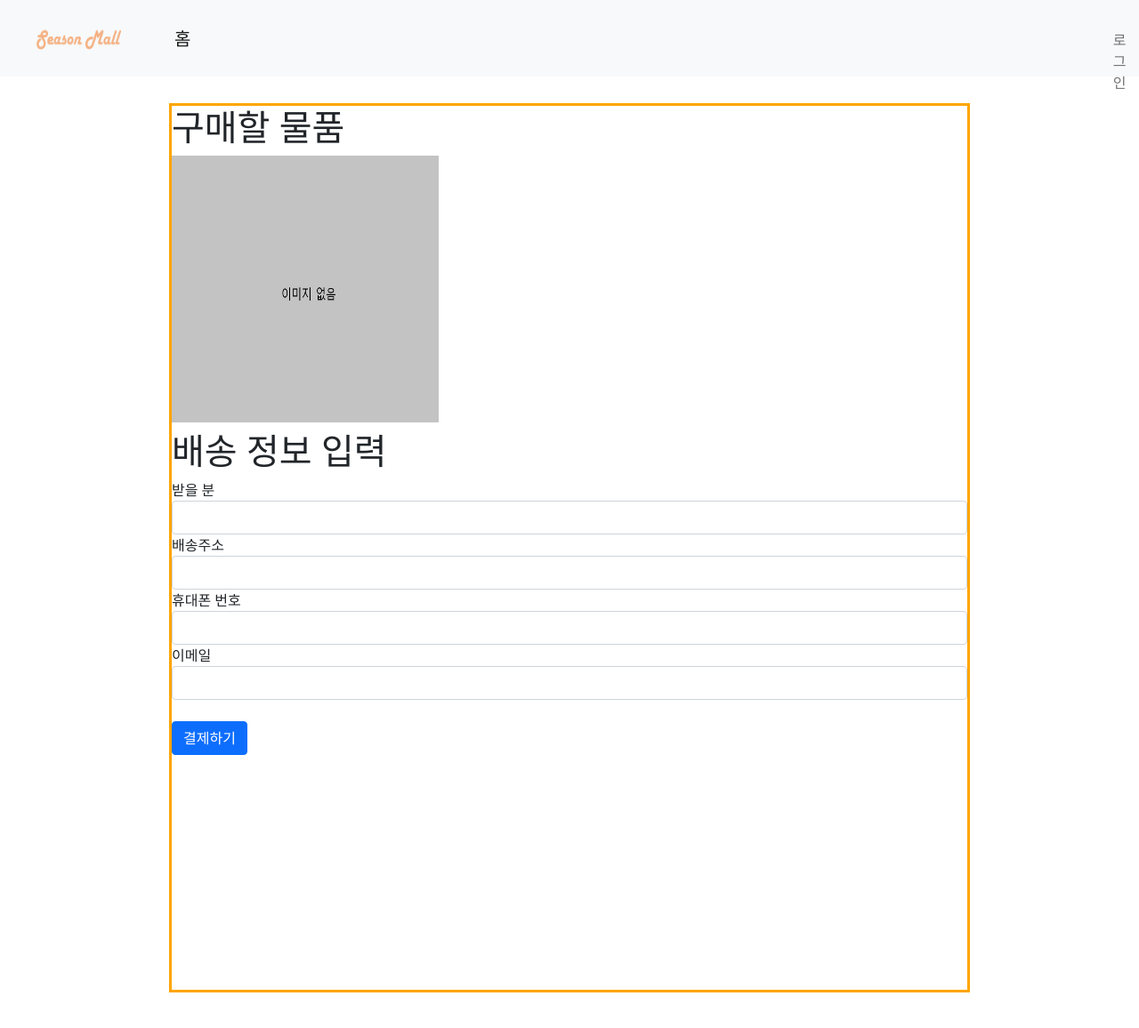
After one commit to wndyd0131/Season_Mall, a Django app: page /SeasonMall/payment/ in a window 1280 px wide. The commit adds this page. Shown: the whole page at 89% size. Run offline with Django 4.2, Linux system fonts and the light colour scheme; parts of the project's set-up code (start-up, migrations or seed data) failed here and were passed over; some libraries are stand-ins or nearby versions.

Commit message:
payment.html added

```diff
--- a/SeasonMall/models.py
+++ b/SeasonMall/models.py
@@ -78,5 +78,8 @@ class Product(models.Model):
   def __str__(self):
     return self.name
 
+class P_record(models.Model):
+  merchant_uid = models.BigAutoField(primary_key=True)
+
 class BuyList(models.Model):
   product = models.ForeignKey(Product, on_delete=models.DO_NOTHING)
--- a/SeasonMall/urls.py
+++ b/SeasonMall/urls.py
@@ -15,4 +15,5 @@ urlpatterns = [
     path('prdt_info/<int:product_id>/', views.prdt_info, name = 'prdt_info'),
     path('like/<int:product_id>/', views.product_like, name="product_like"),
     path('myprofile/', views.myprofile, name='myprofile'),
+    path('payment/', views.payment, name='payment'),
 ]
--- a/SeasonMall/views.py
+++ b/SeasonMall/views.py
@@ -102,3 +102,8 @@ def myprofile(request):
   me = request.user
   context = {'me':me}
   return render(request, 'SeasonMall/myprofile.html', context)
+
+def payment(request):
+  if request.method == "POST":
+    pass
+  return render(request, 'SeasonMall/payment.html')
--- a/static/style.css
+++ b/static/style.css
@@ -159,6 +159,16 @@ a:hover{
   margin-right:auto;
   margin-bottom:40px;
 }
+
+.purchase_box{
+  border: 3px solid orange;
+  width: 900px;
+  height: 1000px;
+  margin-top: 30px;
+  margin-left: auto;
+  margin-right:auto;
+  margin-bottom:40px;
+}
 .profile_title{
   margin-top: 30px;
   margin-left: 40px;
--- a/templates/SeasonMall/myprofile.html
+++ b/templates/SeasonMall/myprofile.html
@@ -1,6 +1,5 @@
 {% extends 'base.html' %}
 {% block content %}
-<div "frame">
   <div class="profile_box">
     <div class="profile_title">
       <h1>내 프로필</h1>
@@ -17,5 +16,4 @@
       </div>
     </div>
   </div>
-</div>
 {% endblock %}
--- /dev/null
+++ b/templates/SeasonMall/payment.html
@@ -0,0 +1,40 @@
+{% extends 'base.html' %}
+{% load static %}
+{% block content %}
+<div class="frame">
+  <div class="purchase_box">
+    <h1>구매할 물품<h1>
+    {% if product.image %}
+    <img src="{{ product.image.url }}" width=300 height=300 style="border-radius:10%;"/>
+    {% else %}
+    <img src="/media/uploads/no_image.png" width=300 height=300/>
+    {% endif %}
+    <h1>배송 정보 입력</h1>
+    <form method="post" class="post-form" action="{% url 'SeasonMall:payment' %}">
+      {% csrf_token %}
+      {% include "form_errors.html" %}
+      <div class="form-group">
+        <label for="name">받을 분</label>
+        <input type="text" class="form-control" name="name" id="name"
+              value="{{ form.name.value|default_if_none:'' }}">
+      </div>
+      <div class="form-group">
+        <label for="addr">배송주소</label>
+        <input type="text" class="form-control" name="addr" id="addr"
+              value="{{ form.addr.value|default_if_none:'' }}">
+      </div>
+      <div class="form-group">
+        <label for="tel">휴대폰 번호</label>
+        <input type="text" class="form-control" name="tel" id="tel"
+              value="{{ form.tel.value|default_if_none:'' }}">
+      </div>
+      <div class="form-group">
+        <label for="email">이메일</label>
+        <input type="text" class="form-control" name="email" id="email"
+              value="{{ form.email.value|default_if_none:'' }}">
+      </div>
+      <br>
+      <button type="submit" class="btn btn-primary">결제하기</button>
+  </div>
+</div>
+{% endblock %}
```
Also changed, not shown: templates/SeasonMall/prdt_info.html (+28 -3 lines).
